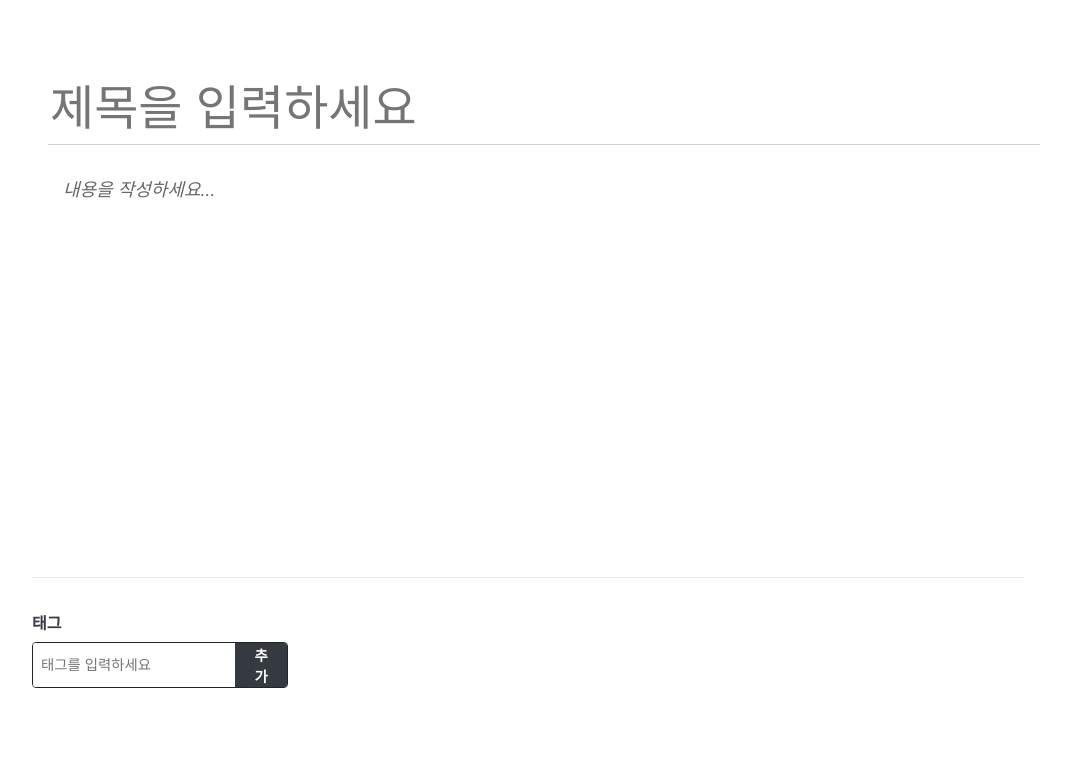
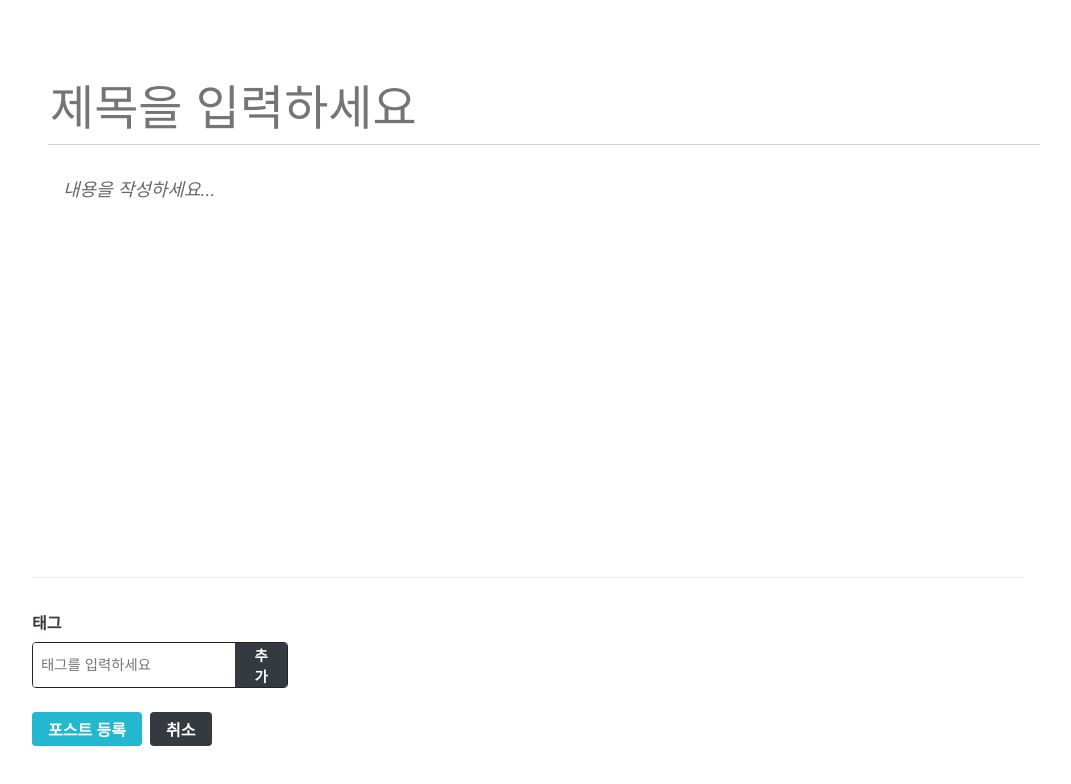
Before and after one commit to dev-glennn/react-blog, a React (Create React App) app in the folder blog-frontend/: page /write in a window 1280 px wide. Shown: the top 784 px of the page, without its empty margins (112-1183 px from the left). Built offline with nearby package versions, Linux system fonts and the light colour scheme.

Commit message:
style: write UI 버튼 추가

```diff
--- /dev/null
+++ b/blog-frontend/src/components/write/WriteActionButtons.js
@@ -0,0 +1,32 @@
+import React from "react";
+import styled from "styled-components";
+import Button from "../common/Button";
+
+const WriteActionButtonsBlock = styled.div`
+    margin-top: 1rem;
+    margin-bottom: 3rem;
+    button + button {
+        margin-left: 0.5rem;
+    }
+`;
+
+const StyledButton = styled(Button)`
+    height: 2.125rem;
+    padding: 0 1rem;
+    & + & {
+        margin-left: 0.5rem;
+    }
+`;
+
+const WriteActionButtons = ({onCancel, onPublish}) => {
+    return (
+        <WriteActionButtonsBlock>
+            <StyledButton cyan onClick={onPublish}>
+                포스트 등록
+            </StyledButton>
+            <StyledButton onClick={onCancel}>취소</StyledButton>
+        </WriteActionButtonsBlock>
+    );
+};
+
+export default WriteActionButtons;
--- a/blog-frontend/src/pages/WritePage.js
+++ b/blog-frontend/src/pages/WritePage.js
@@ -2,12 +2,14 @@ import React from "react";
 import Editor from "../components/write/Editor";
 import TagBox from "../components/write/TagBox";
 import Responsive from "../components/common/Responsive";
+import WriteActionButtons from "../components/write/WriteActionButtons";
 
 const WritePage = () => {
     return (
         <Responsive>
             <Editor/>
             <TagBox/>
+            <WriteActionButtons/>
         </Responsive>
     );
 };
```
